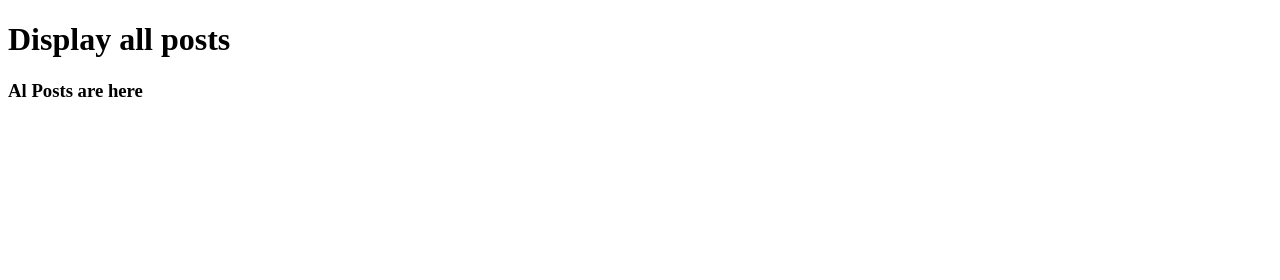
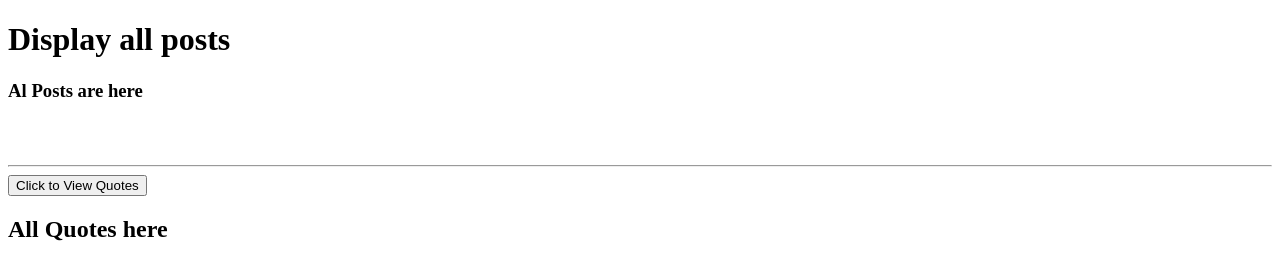
Before and after one commit to masumhossain-dev/fetch-api, a plain HTML site: page index.html in a window 1280 px wide. Drawn offline with Linux system fonts and the light colour scheme; no server answers.

Commit message:
load quotes using fetch and arrow function

```diff
--- a/index.html
+++ b/index.html
@@ -28,10 +28,19 @@
          <div id="comment-container">
 
          </div>
+      </section><br><br>
+      <hr>
+
+<button onclick="loadQuote()">Click to View Quotes</button>
+      <section>
+         <h1>All Quotes here</h1>
+         <div id="quotes-container">
+         </div>
       </section>
    </main>
 
    <script src="fetch.js"></script>
    <script src="comment.js"></script>
+   <script src="quote.js"></script>
 </body>
 </html>
--- /dev/null
+++ b/quote.js
@@ -0,0 +1,5 @@
+const loadQuote = () =>{
+   fetch('https://api.kanye.rest/').then(res=>res.json()).then(data=> {
+      document.getElementById('quotes-container').innerHTML = `<h3>${data.quote}</h3>`
+   })
+}
```
